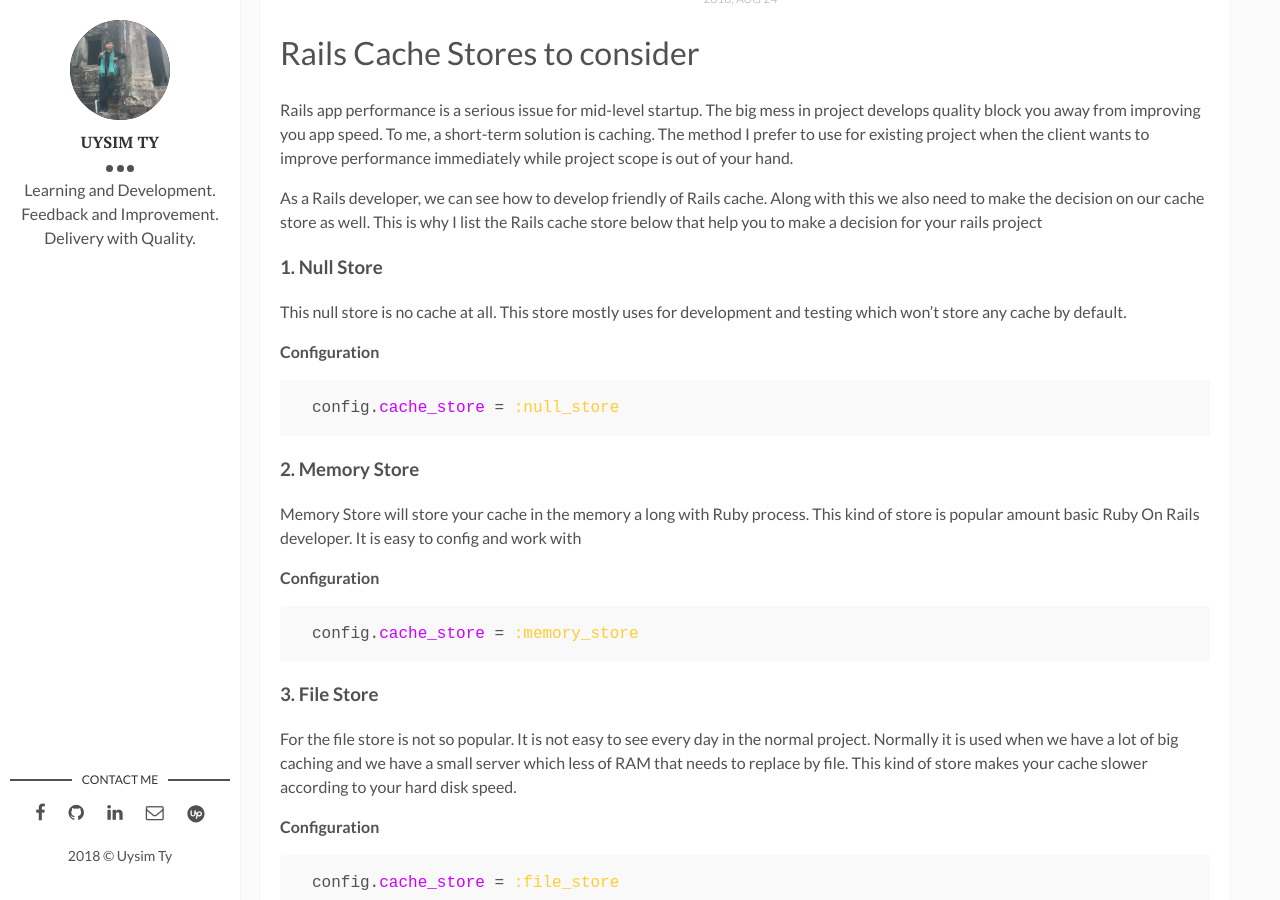
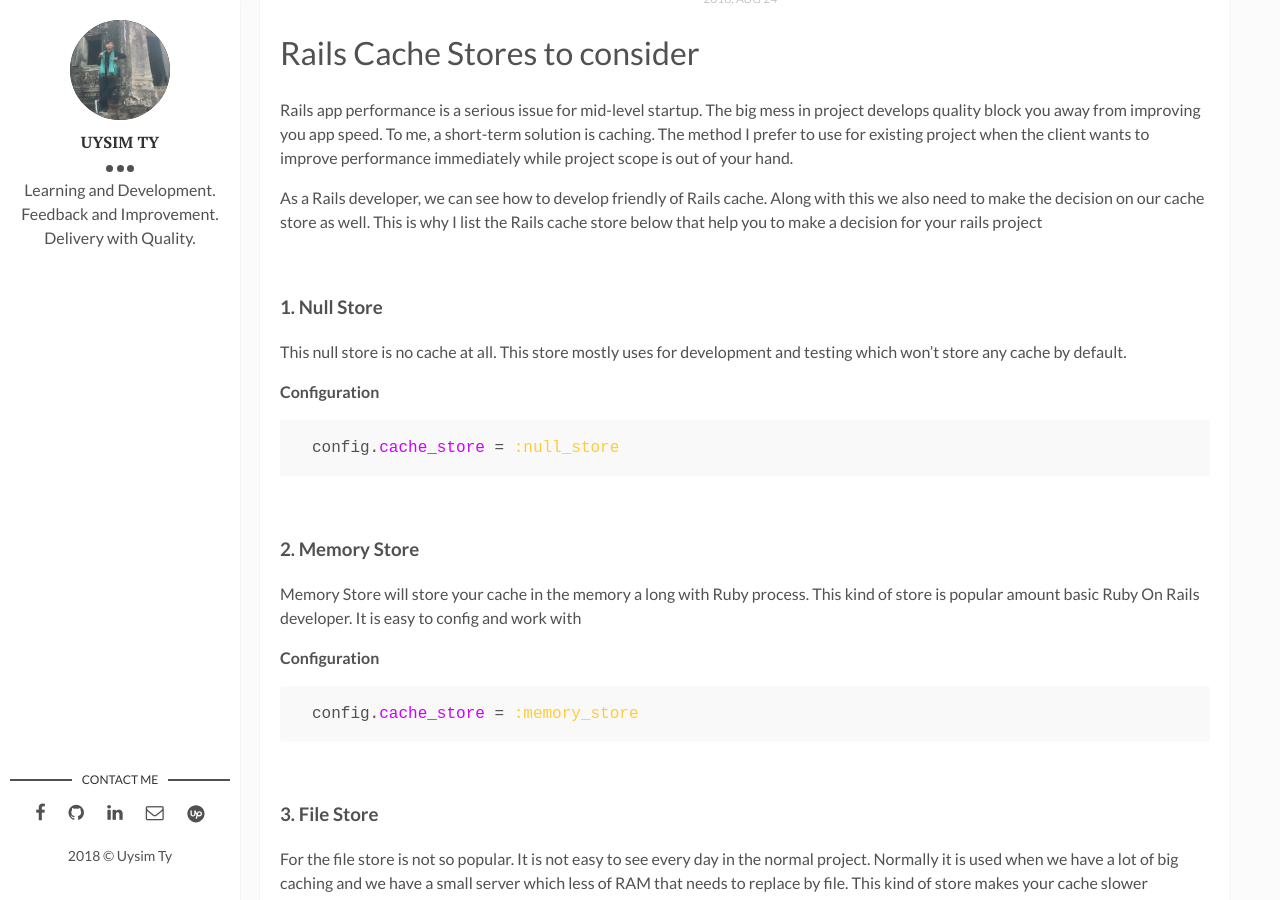
Before and after one commit to Uysim/uysim.github.io, a Jekyll site: the page built from _posts/2018-08-24-rails-cache-store.md, in a window 1280 px wide and 900 px high, scrolled down 612 px. Built offline with Jekyll 4.4.1, drawn with Linux system fonts in a browser that asks for light colours.

Commit message:
add line break for rails cache store

```diff
--- a/_posts/2018-08-24-rails-cache-store.md
+++ b/_posts/2018-08-24-rails-cache-store.md
@@ -12,6 +12,8 @@ Rails app performance is a serious issue for mid-level startup. The big mess in
 
 As a Rails developer, we can see how to develop friendly of Rails cache. Along with this we also need to make the decision on our cache store as well. This is why I list the Rails cache store below that help you to make a decision for your rails project
 
+<br>
+
 ### 1. Null Store
 This null store is no cache at all. This store mostly uses for development and testing which won't store any cache by default.
 
@@ -19,6 +21,8 @@ This null store is no cache at all. This store mostly uses for development and t
 {% highlight ruby %}
 config.cache_store = :null_store
 {% endhighlight %}
+
+<br>
 
 ### 2. Memory Store
 Memory Store will store your cache in the memory a long with Ruby process. This kind of store is popular amount basic Ruby On Rails developer. It is easy to config and work with
@@ -28,6 +32,8 @@ Memory Store will store your cache in the memory a long with Ruby process. This
 config.cache_store = :memory_store
 {% endhighlight %}
 
+<br>
+
 ### 3. File Store
 For the file store is not so popular. It is not easy to see every day in the normal project. Normally it is used when we have a lot of big caching and we have a small server which less of RAM that needs to replace by file. This kind of store makes your cache slower according to your hard disk speed.
 
@@ -36,6 +42,7 @@ For the file store is not so popular. It is not easy to see every day in the nor
 config.cache_store = :file_store
 {% endhighlight %}
 
+<br>
 
 ### 4. Mem Cache Store
 Rails store cache by using memcached servers. By this store, you need to integrate with your `gem Dalli` as well. Memcached is a high-performance server application that will store your data the RAM. That makes it really fast follow the read and write speed of the ream
@@ -45,6 +52,8 @@ Rails store cache by using memcached servers. By this store, you need to integra
 config.cache_store = :mem_cache_store
 {% endhighlight %}
 
+<br>
+
 ### 5. Redis Cache Store
 The cache will be stored on the **redis server**. Also, you need to integrate with `gem redis` for this cache store. Redis have known as a fast performance dataset that has been used as the database. This store count as the most advanced Rails cache store which is popular for all production application.
 
@@ -53,4 +62,6 @@ The cache will be stored on the **redis server**. Also, you need to integrate wi
 config.cache_store = :mem_cache_store
 {% endhighlight %}
 
+<br>
+
 **Extra** : I just published my [gem api-response-cache](https://github.com/Uysim/api-response-cache) feel free to try it out for you API. I open for feedback on github.
```
